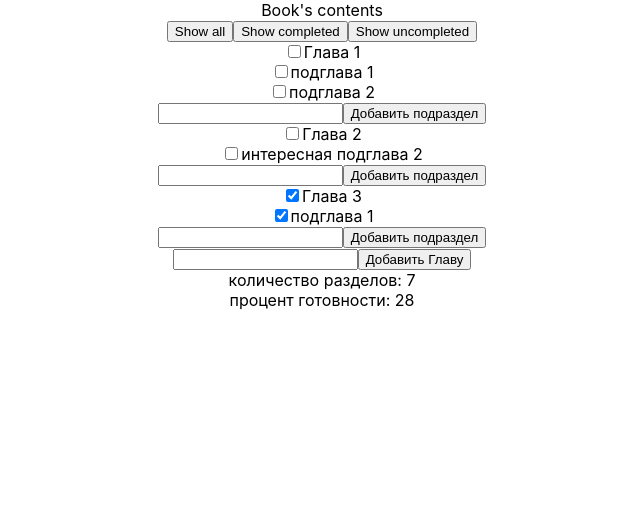
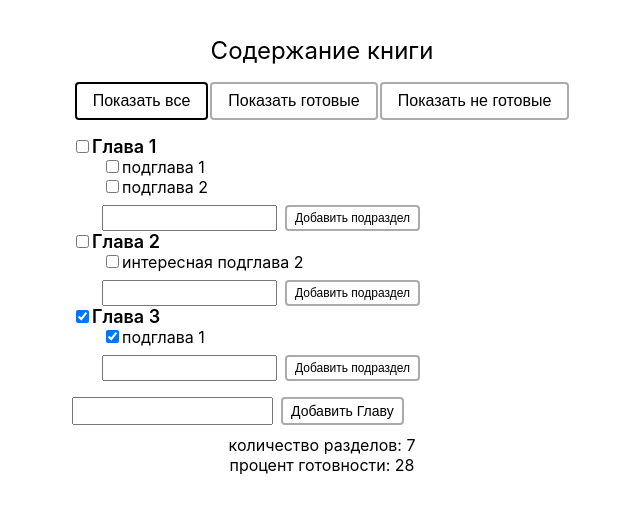
Before and after one commit to lifetimenq/redux, a React (Create React App) app: page / in a window 1280 px wide. Shown: the top 514 px of the page, without its empty margins (318-958 px from the left). Built offline with nearby package versions, Linux system fonts and the light colour scheme.

Commit message:
added style

```diff
--- a/src/App.css
+++ b/src/App.css
@@ -2,6 +2,7 @@
   text-align: center;
   width: 50%;
   margin: auto;
+  max-width: 500px;
 }
 
 .App-logo {
@@ -39,8 +40,107 @@
   }
 }
 
-.todo-list {
+.chapter-list {
   display: flex;
   flex-direction: column;
   justify-content: center;
+  text-align: left;
 }
+
+.sub-chapter-list {
+  display: flex;
+  flex-direction: column;
+  justify-content: center;
+  text-align: left;
+  margin-left: 30px;
+}
+
+.book-content {
+  font-size: x-large;
+  text-align: center;
+  padding: 1rem;
+}
+
+.content {
+  margin-top: 20px;
+}
+
+.filter-button {
+  margin: 1px;
+  transition-duration: 0.4s;
+  padding: 8px 16px;
+  text-align: center;
+  text-decoration: none;
+  display: inline-block;
+  font-size: 16px;
+  background-color: white;
+  color: black;
+  border: 2px solid #a9aca9;
+  border-radius: 4px;
+}
+
+.filter-button:hover {
+  background-color: #a5aca6;
+  color: white;
+}
+
+.filter-button-selected {
+  border: 2px solid #000000;
+}
+
+.filters {
+  margin-bottom: 15px;
+}
+
+.chapter-title {
+  font-size: large;
+  font-weight: 600;
+}
+
+.chapter-add {
+  margin-top: 16px;
+}
+
+.chapter-add button {
+  margin-left: 8px;
+  padding: 4px 8px;
+  text-align: center;
+  text-decoration: none;
+  display: inline-block;
+  font-size: 14px;
+  background-color: white;
+  color: black;
+  border: 2px solid #a9aca9;
+  border-radius: 4px;
+}
+
+.chapter-add input {
+  padding: 4px 8px;
+  font-size: 14px;
+}
+
+.sub-chapter-add {
+  margin-top: 8px;
+}
+
+.sub-chapter-add button {
+  margin-left: 8px;
+  padding: 4px 8px;
+  text-align: center;
+  text-decoration: none;
+  display: inline-block;
+  font-size: 12px;
+  background-color: white;
+  color: black;
+  border: 2px solid #a9aca9;
+  border-radius: 4px;
+}
+
+.sub-chapter-add input {
+  padding: 4px 8px;
+  font-size: 12px;
+}
+
+.statistics {
+  margin: 10px;
+}
--- a/src/App.js
+++ b/src/App.js
@@ -12,12 +12,14 @@ function App() {
   return (
     <Provider store={store}>
       <div className="App">
-        <div>
-          Book's contents
+        <div className="content">
+          <div className='book-content'>
+            Содержание книги
+          </div>
+          <Filter />
+          <ChapterList />
+          <Statistics />
         </div>
-        <Filter />
-        <ChapterList />
-        <Statistics />
       </div>
     </Provider>
   );
--- a/src/Components/ChapterList/ChapterList.js
+++ b/src/Components/ChapterList/ChapterList.js
@@ -5,13 +5,13 @@ import SubChapterList from '../SubChapterList';
 const ChapterList = ( { content, addChapter } ) => {
   const { chapters } = content
   return (
-  <div className="todo-list">
+  <div className="chapter-list">
     {
       chapters.map(
         (chapter) => (
           <label key={chapter.id}>
             <input type="checkbox" checked={chapter.completed} onChange={()=>(true)} />
-            {chapter.title}
+            <span className="chapter-title">{chapter.title}</span>
             <SubChapterList chapterId={chapter.id} />
           </label>
         )
@@ -30,8 +30,10 @@ const ChapterList = ( { content, addChapter } ) => {
         }
       }
     >
-      <input type="text" name="title" />
-      <button>Добавить Главу</button>
+      <div className="chapter-add">
+        <input type="text" name="title" />
+        <button>Добавить Главу</button>
+      </div>
     </form>
   </div>
 )};
--- a/src/Components/Filter/Filter.js
+++ b/src/Components/Filter/Filter.js
@@ -1,12 +1,12 @@
 import React from 'react';
 
-const Filter = ({ setFilter }) => {
+const Filter = ( { setFilter, filters }) => {
 
   return (
-    <div>
-      <button onClick={() => { setFilter('SHOW_ALL') } }>Show all</button>
-      <button onClick={() => { setFilter('SHOW_COMPLETED') } }>Show completed</button>
-      <button onClick={() => { setFilter('SHOW_UNCOMPLETED') } }>Show uncompleted</button>
+    <div className="filters">
+      <button className={`filter-button ${filters === 'SHOW_ALL' ? 'filter-button-selected' : ''}`} onClick={() => { setFilter('SHOW_ALL') } }>Показать все</button>
+      <button className={`filter-button ${filters === 'SHOW_COMPLETED' ? 'filter-button-selected' : ''}`} onClick={() => { setFilter('SHOW_COMPLETED') } }>Показать готовые</button>
+      <button className={`filter-button ${filters === 'SHOW_UNCOMPLETED' ? 'filter-button-selected' : ''}`} onClick={() => { setFilter('SHOW_UNCOMPLETED') } }>Показать не готовые</button>
     </div>
   )
 }
--- a/src/Components/Filter/index.js
+++ b/src/Components/Filter/index.js
@@ -10,4 +10,8 @@ const mapDispatchToProps = (dispatch) => (
     })
 });
 
-export default connect(null, mapDispatchToProps)(Filter);
+const mapStateToProps = (state) => {
+  return { filters: state.filters }
+}
+
+export default connect(mapStateToProps, mapDispatchToProps)(Filter);
--- a/src/Components/Statistics/Statistics.js
+++ b/src/Components/Statistics/Statistics.js
@@ -6,14 +6,14 @@ const Statistics = ({chapters, subChapters}) => {
   const percent = Math.floor((completeChapters / allChapters) * 100)
 
   return (
-    <>
-      <div>
+    <div className="statistics">
+      <div >
         количество разделов: {allChapters}
       </div>
       <div>
         процент готовности: {percent}
       </div>
-    </>
+      </div>
   )
 }
 
--- a/src/Components/SubChapterList/SubChapterList.js
+++ b/src/Components/SubChapterList/SubChapterList.js
@@ -4,7 +4,7 @@ import React from 'react';
 const ChapterList = ( { content, chapterId, addSubchapter, toggleSubChapter } ) => {
   const { subChapters } = content
   return (
-  <div className="todo-list">
+  <div className="sub-chapter-list">
     {
       subChapters && subChapters.map(
         (subChapter) => {
@@ -35,8 +35,10 @@ const ChapterList = ( { content, chapterId, addSubchapter, toggleSubChapter } )
         }
       }
     >
-      <input type="text" name="title" />
-      <button>Добавить подраздел</button>
+      <div className="sub-chapter-add">
+        <input type="text" name="title" />
+        <button>Добавить подраздел</button>
+      </div>
     </form>
   </div>
 )};
```
Also changed, not shown: 1 other file (tests, documents, lock files or other folders).
